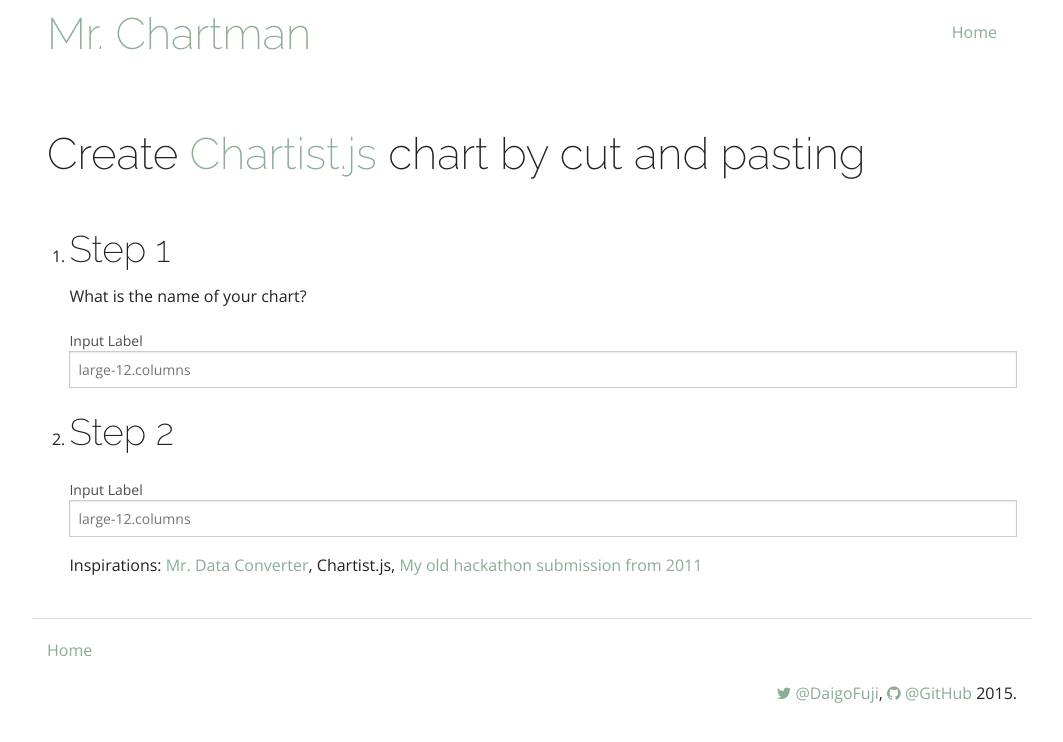
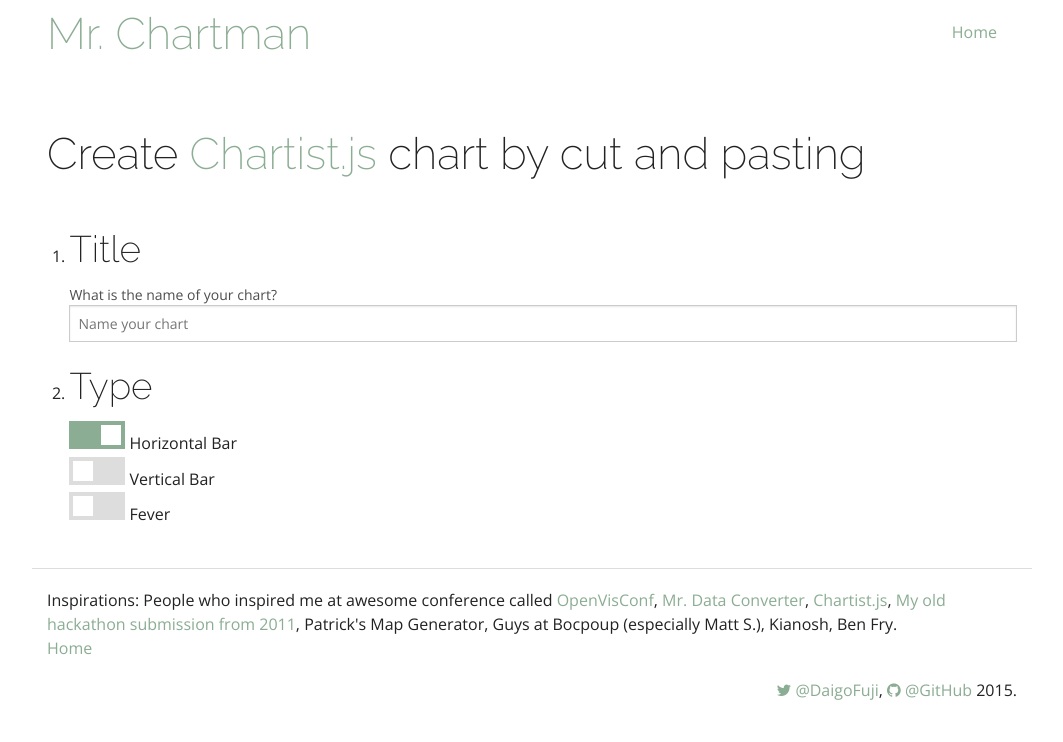
Before and after one commit to daigofuji/mrchartman.com, a Jekyll site: the page built from index.md, in a window 1280 px wide. Shown: the top 742 px of the page, without its empty margins (108-1171 px from the left). Built offline with Jekyll 4.4.1, drawn with Linux system fonts in a browser that asks for light colours; nearby versions of some CDN libraries; library files that are not in the unit come from our copies.

Commit message:
Some wording chages

```diff
--- /dev/null
+++ b/_includes/footer.html
@@ -0,0 +1,4 @@
+<div class="thanks">
+	Inspirations:
+	People who inspired me at awesome conference called <a href="http://openvisconf.com/">OpenVisConf</a>, <a href="https://github.com/shancarter/Mr-Data-Converter">Mr. Data Converter</a>, <a href="http://gionkunz.github.io/chartist-js/">Chartist.js</a>, <a href="https://github.com/pazzypunk/interactive_charts_for_dummies">My old hackathon submission from 2011</a>, Patrick's Map Generator, Guys at Bocpoup (especially Matt S.), Kianosh, Ben Fry.
+</div>
--- a/_layouts/default.html
+++ b/_layouts/default.html
@@ -95,6 +95,9 @@
         <footer class="site-footer row" role="contentinfo">
         <hr/>
           <div class="large-12 columns">
+            {% include footer.html %}
+          </div>
+          <div class="large-12 columns">
             <ul class="inline-list">
                 {% include nav.html %}
             </ul>
--- a/index.md
+++ b/index.md
@@ -9,29 +9,37 @@ keywords: github pages, Jekyll, foundation 5
 
 <ol>
 	<li>
-		<h2>Step 1</h2>
-		<p>What is the name of your chart?</p>
+		<h2>Title</h2>
 		<div class="row">
 			<div class="large-12 columns">
-				<label>Input Label</label>
-				<input type="text" placeholder="large-12.columns">
+				<label>What is the name of your chart?</label>
+				<input type="text" placeholder="Name your chart">
 				</div>
 		</div>
 	</li>
 
 	<li>
-		<h2>Step 2</h2>
-		<p></p>
+		<h2>Type</h2>
 		<div class="row">
+
 			<div class="large-12 columns">
-				<label>Input Label</label>
-				<input type="text" placeholder="large-12.columns">
+				<!-- Using radio buttons – each switch turns off the other two -->
+				<div class="switch small">
+					<input id="typeradio1" type="radio" checked name="charttype">
+					<label for="typeradio1"></label> Horizontal Bar
 				</div>
+
+				<div class="switch small">
+					<input id="typeradio2" type="radio" name="charttype">
+					<label for="typeradio2"></label> Vertical Bar
+				</div>
+
+				<div class="switch small">
+					<input id="typeradio3" type="radio" name="charttype">
+					<label for="typeradio3"></label> Fever
+				</div>
+
+			</div>
 		</div>
 	</li>
-
-
-<div class="thanks">
-	Inspirations:
-	<a href="https://github.com/shancarter/Mr-Data-Converter">Mr. Data Converter</a>, Chartist.js, <a href="https://github.com/pazzypunk/interactive_charts_for_dummies">My old hackathon submission from 2011</a>
-</div>
+</ol>
```
